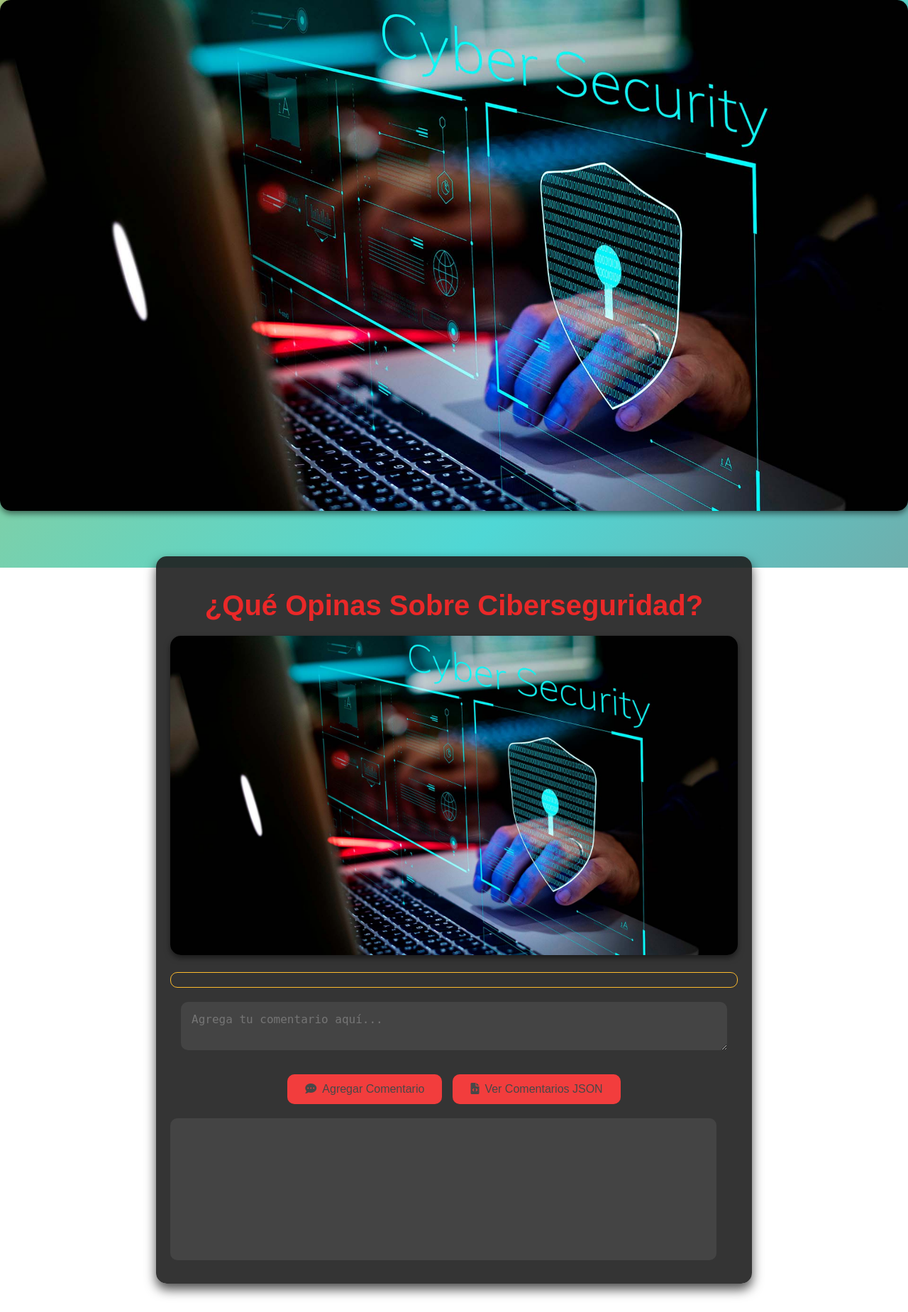
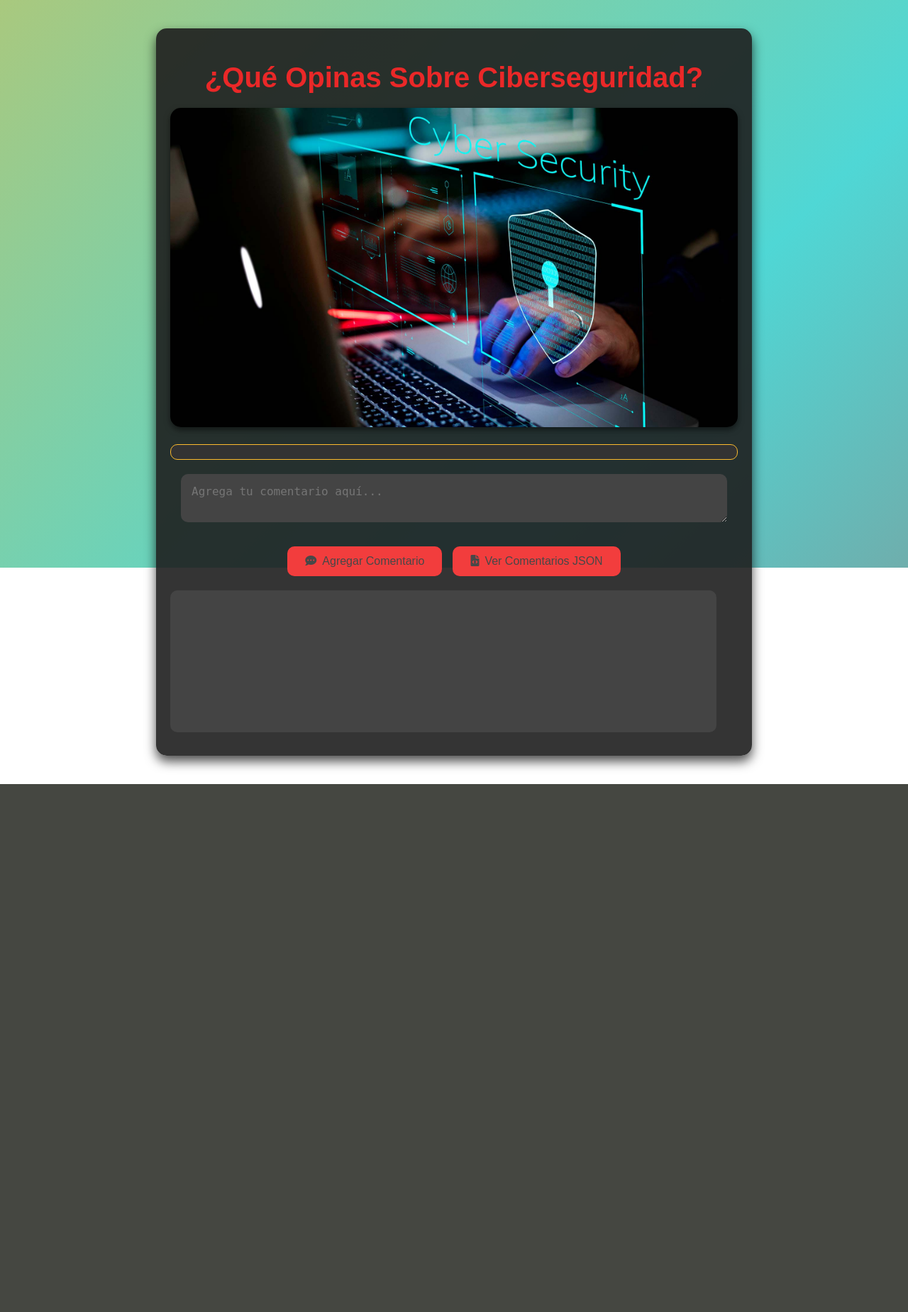
Before and after one commit to RominaAguirreVelazco-0305/FastApi-Ciberseguridad, a FastAPI app: page / in a window 1280 px wide. Shown: the whole page at 71% size. After the commit the page ends 1105 px from the top, so only its background shows below. Run offline with FastAPI, Linux system fonts and the light colour scheme.

Commit message:
Update index.html

```diff
--- a/templates/index.html
+++ b/templates/index.html
@@ -5,9 +5,7 @@
     <title>Ciberseguridad Comentarios</title>
     <link href="../style.css" rel="stylesheet">
     <link href="https://cdnjs.cloudflare.com/ajax/libs/font-awesome/6.0.0-beta3/css/all.min.css" rel="stylesheet">
-
-    <img src="../cyberseguridad.jpg" alt="Ciberseguridad">
-
+    <link rel="icon" type="image/jpg" href="./cyberseguridad.jpg">
     <link rel="icon" type="image/jpg" href="./hacker.jpg">
 
     <style>
```
